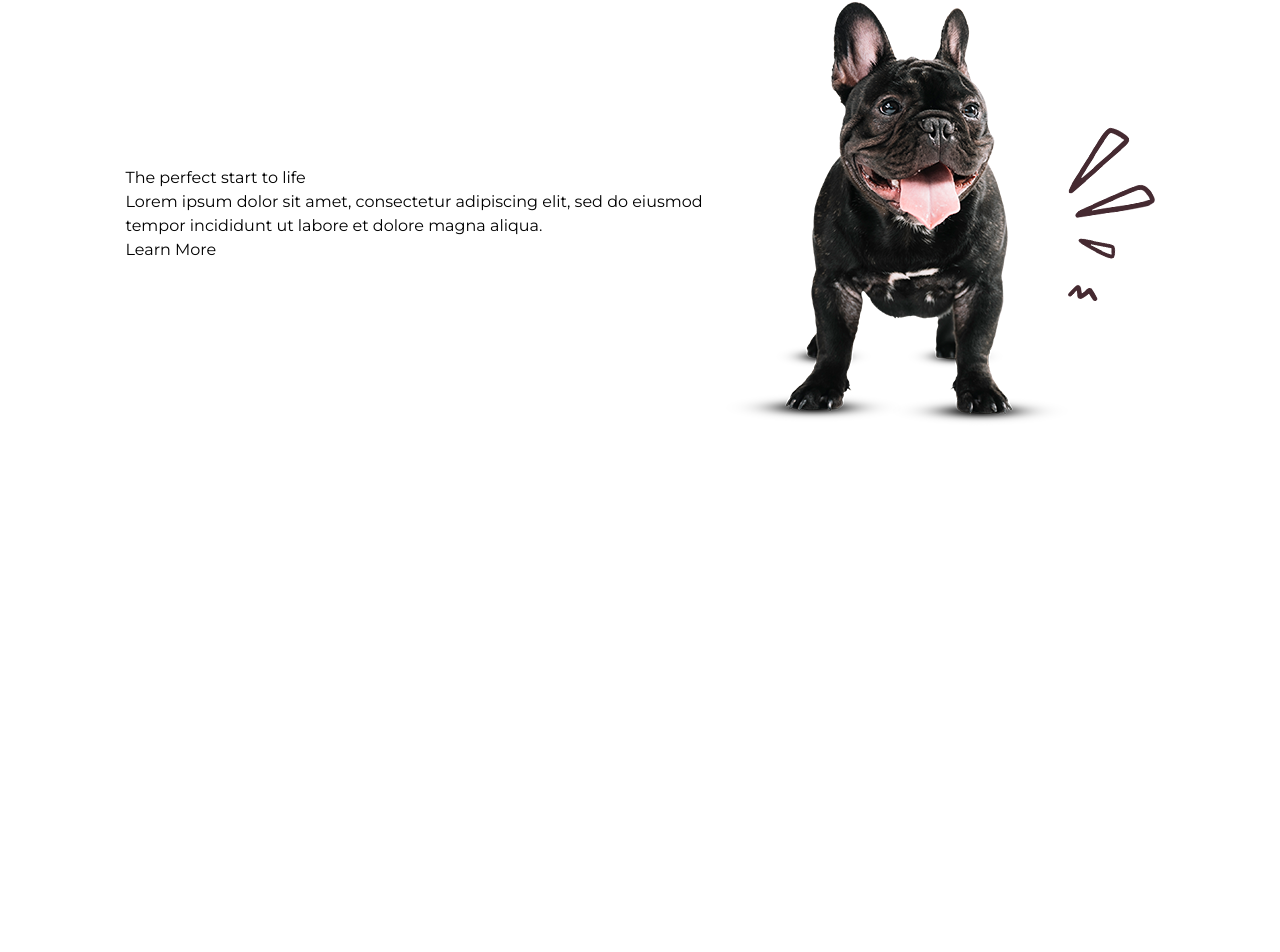
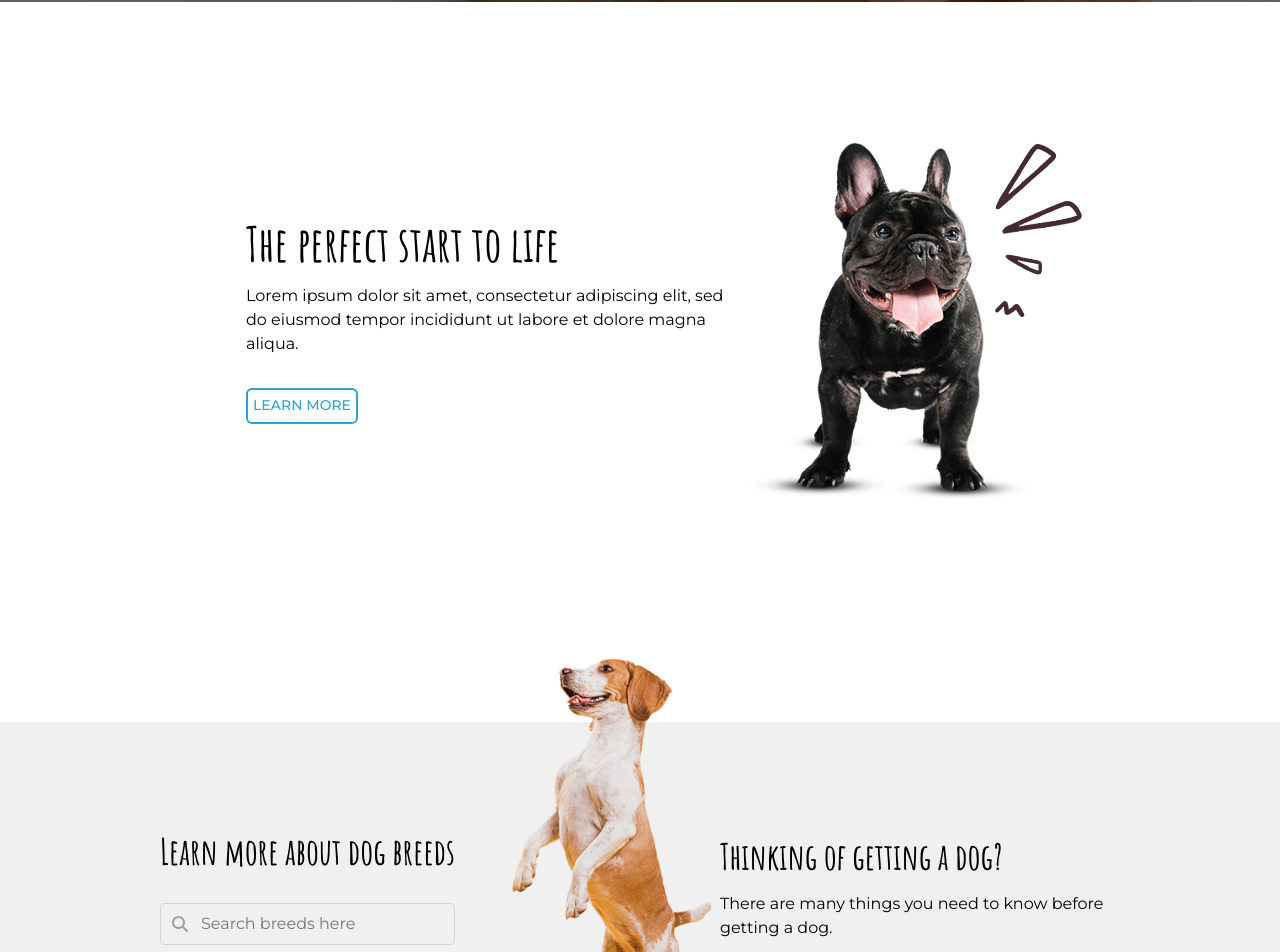
Before and after one commit to Wilawan-Watt/organic_pet_food, a React (Vite) app: page / in a window 1280 px wide. Shown: the part 1838-2790 px from the top of the page. Before the commit the page ends 2480 px from the top, so only its background shows below. Built offline with nearby package versions, Linux system fonts and the light colour scheme.

Commit message:
add About section

```diff
--- a/src/App.jsx
+++ b/src/App.jsx
@@ -5,6 +5,7 @@ import Header from './components/Header'
 import Story from './components/Story'
 import Product_1 from './components/Product_1'
 import Product_2 from './components/Product_2'
+import About from './components/About'
 
 function App() {
   const [count, setCount] = useState(0)
@@ -15,6 +16,7 @@ function App() {
       <Story />
       <Product_1 />
       <Product_2 />
+      <About />
     </>
   )
 }
--- /dev/null
+++ b/src/components/About.jsx
@@ -0,0 +1,32 @@
+import React from 'react'
+import Dog from '../assets/images/Dog_section3.png'
+import { FaMagnifyingGlass } from "react-icons/fa6";
+
+function About() {
+    return (
+        <section className='bg-[#f0f0f0] h-[50vh]'>
+            <div className='flex justify-between items-center h-full mx-[10rem] relative'>
+                <div>
+                    <h3 className='font-(family-name:--second-font) font-bold text-4xl mb-[2rem]'>Learn more about dog breeds</h3>
+
+                    <form className="form relative w-full max-w-md mb-[2rem]">
+                        <FaMagnifyingGlass className="absolute top-1/2 left-3 transform -translate-y-1/2 text-gray-400" />
+                        <input className="pl-10 py-2 w-full border border-gray-300 rounded" placeholder="Search breeds here" required type="text" />
+                    </form>
+
+                    <button className='uppercase'>View all</button>
+                </div>
+
+                <div><img src={Dog} className='w-[200px] absolute top-[-4rem] left-[22rem]' /></div>
+
+                <div className='max-w-[400px]'>
+                    <h3 className='font-(family-name:--second-font) font-bold text-4xl mb-[1rem]'>Thinking of getting a dog?</h3>
+                    <p className='mb-[2rem]'>There are many things you need to know before getting a dog.</p>
+                    <button className='uppercase'>Learn more</button>
+                </div>
+            </div>
+        </section>
+    )
+}
+
+export default About
--- a/src/components/Product_1.jsx
+++ b/src/components/Product_1.jsx
@@ -3,7 +3,7 @@ import Chicken from '../assets/images/Chicken Background.png'
 
 function Product_1() {
     return (
-        <section className='h-[50vh] bg-no-repeat' style={{ backgroundImage: `url(${Chicken})` }}>
+        <section className='h-[50vh] bg-cover bg-no-repeat' style={{ backgroundImage: `url(${Chicken})` }}>
             <div className='flex justify-center items-center h-full'>
                 <div className='text-center'>
                     <h2 className='font-(family-name:--second-font) font-bold text-4xl text-white'>Our no.1 Ingradient: <br /> <span className='text-6xl'>Real chicken & egg</span></h2>
--- a/src/components/Product_2.jsx
+++ b/src/components/Product_2.jsx
@@ -4,16 +4,18 @@ import Vector from '../assets/images/Vector Smart Object-2.png'
 
 function Product_2() {
   return (
-    <section className='h-[80vh]'>
-      <div className='flex justify-center items-center'>
+    <section className='h-[80vh] mb-[5rem]'>
+      <div className='flex justify-center items-center h-full'>
         <div>
-            <h3>The perfect start to life</h3>
-            <p className='max-w-[600px]'>Lorem ipsum dolor sit amet, consectetur adipiscing elit, sed do eiusmod tempor incididunt ut labore et dolore magna aliqua.</p>
-            <button>Learn More</button>
+            <h3 className='font-(family-name:--second-font) font-bold text-5xl mb-[1rem]'>The perfect start to life</h3>
+            <p className='max-w-[500px] mb-[2rem]'>Lorem ipsum dolor sit amet, consectetur adipiscing elit, sed do eiusmod tempor incididunt ut labore et dolore magna aliqua.</p>
+            <button className='uppercase'>Learn More</button>
         </div>
 
-        <img src={Dog} />
-        <img src={Vector} />
+        <div className='relative'>
+          <img src={Dog} className='w-2xs' />
+          <img src={Vector} className='absolute top-[0rem] right-[-3rem]' />
+        </div>
       </div>
     </section>
   )
--- a/src/index.css
+++ b/src/index.css
@@ -11,3 +11,52 @@ html, body {
 :root {
     --second-font: "Amatic SC", sans-serif;
 }
+
+/* From Uiverse.io by cssbuttons-io */
+button {
+    --color: #2ea2d0;
+    font-family: inherit;
+    display: inline-block;
+    width: 8em;
+    height: 2.6em;
+    position: relative;
+    cursor: pointer;
+    overflow: hidden;
+    border: 2px solid var(--color);
+    transition: color 0.5s;
+    z-index: 1;
+    font-size: 14px;
+    border-radius: 6px;
+    font-weight: 500;
+    color: var(--color);
+  }
+
+  button:before {
+    content: "";
+    position: absolute;
+    z-index: -1;
+    background: var(--color);
+    height: 150px;
+    width: 200px;
+    border-radius: 50%;
+  }
+
+  button:hover {
+    color: #fff;
+  }
+
+  button:before {
+    top: 100%;
+    left: 100%;
+    transition: all 0.7s;
+  }
+
+  button:hover:before {
+    top: -30px;
+    left: -30px;
+  }
+
+  button:active:before {
+    background: #3a0ca3;
+    transition: background 0s;
+  }
```
